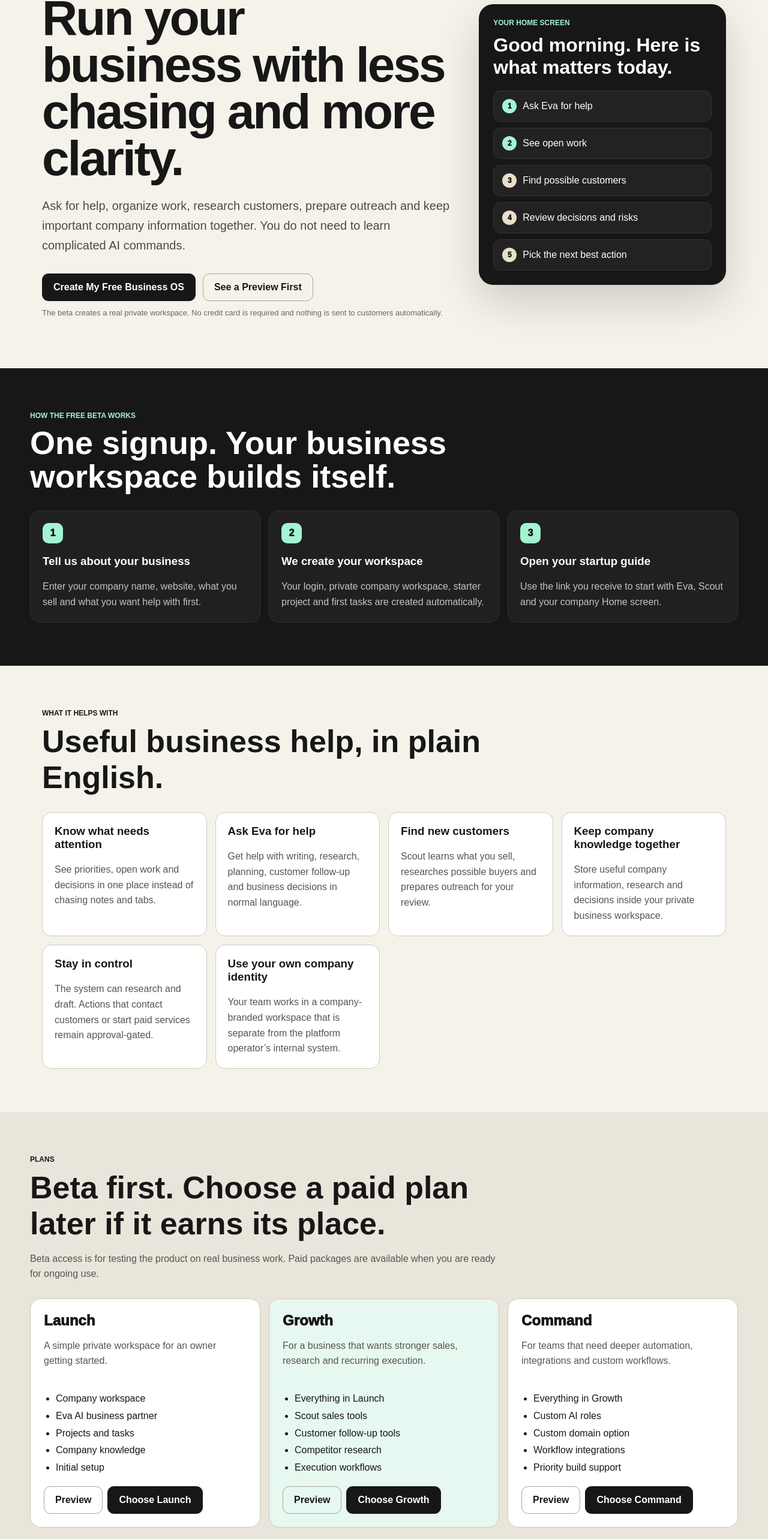
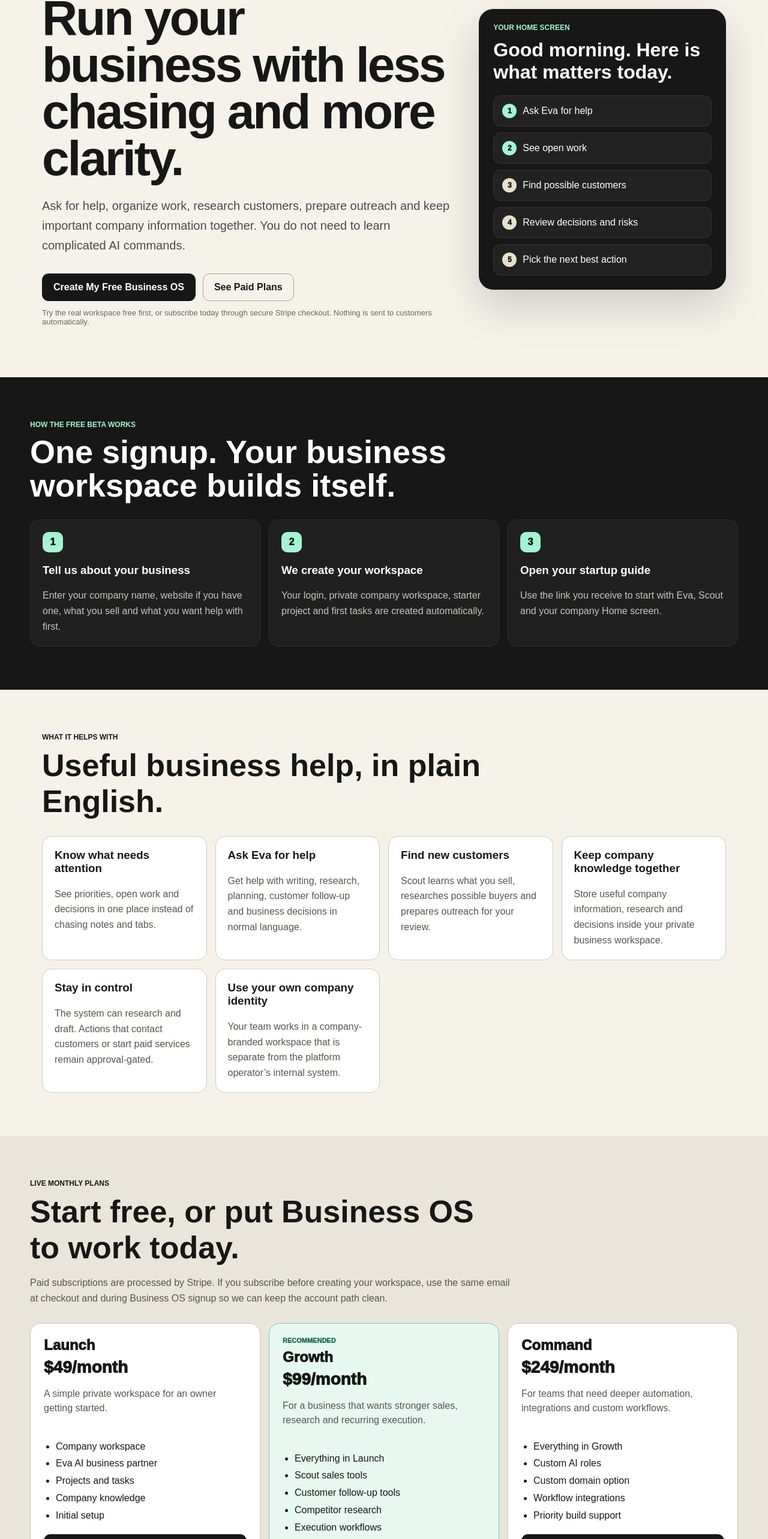
Before and after one commit to jimrusk/aridon-app, a Next.js app: page /business-os in a window 1280 px wide. Shown: the part 195-2761 px from the top of the page at 60% size. Built offline with nearby package versions, Linux system fonts and the light colour scheme.

Commit message:
Launch direct Stripe subscription checkout

```diff
--- a/app/business-os/page.tsx
+++ b/app/business-os/page.tsx
@@ -1,4 +1,5 @@
 import Link from 'next/link';
+import { directCheckout } from '../../lib/directCheckout';
 
 const benefits = [
   ['Know what needs attention', 'See priorities, open work and decisions in one place instead of chasing notes and tabs.'],
@@ -10,9 +11,9 @@ const benefits = [
 ];
 
 const plans = [
-  { id: 'launch', name: 'Launch', line: 'A simple private workspace for an owner getting started.', items: ['Company workspace', 'Eva AI business partner', 'Projects and tasks', 'Company knowledge', 'Initial setup'] },
-  { id: 'growth', name: 'Growth', line: 'For a business that wants stronger sales, research and recurring execution.', items: ['Everything in Launch', 'Scout sales tools', 'Customer follow-up tools', 'Competitor research', 'Execution workflows'] },
-  { id: 'command', name: 'Command', line: 'For teams that need deeper automation, integrations and custom workflows.', items: ['Everything in Growth', 'Custom AI roles', 'Custom domain option', 'Workflow integrations', 'Priority build support'] },
+  { id: 'launch' as const, name: 'Launch', line: 'A simple private workspace for an owner getting started.', items: ['Company workspace', 'Eva AI business partner', 'Projects and tasks', 'Company knowledge', 'Initial setup'] },
+  { id: 'growth' as const, name: 'Growth', line: 'For a business that wants stronger sales, research and recurring execution.', items: ['Everything in Launch', 'Scout sales tools', 'Customer follow-up tools', 'Competitor research', 'Execution workflows'] },
+  { id: 'command' as const, name: 'Command', line: 'For teams that need deeper automation, integrations and custom workflows.', items: ['Everything in Growth', 'Custom AI roles', 'Custom domain option', 'Workflow integrations', 'Priority build support'] },
 ];
 
 export default function BusinessOSLanding() {
@@ -34,9 +35,9 @@ export default function BusinessOSLanding() {
             <p style={{ fontSize: '20px', lineHeight: 1.65, maxWidth: '780px', color: '#4B4B46' }}>Ask for help, organize work, research customers, prepare outreach and keep important company information together. You do not need to learn complicated AI commands.</p>
             <div style={{ display: 'flex', gap: '12px', flexWrap: 'wrap', marginTop: '30px' }}>
               <Link href="/business-os/beta" style={primaryButton}>Create My Free Business OS</Link>
-              <Link href="/business-os/signup" style={secondaryButton}>See a Preview First</Link>
+              <a href="#plans" style={secondaryButton}>See Paid Plans</a>
             </div>
-            <p style={{ color: '#6A675F', fontSize: '13px', marginTop: '12px' }}>The beta creates a real private workspace. No credit card is required and nothing is sent to customers automatically.</p>
+            <p style={{ color: '#6A675F', fontSize: '13px', marginTop: '12px' }}>Try the real workspace free first, or subscribe today through secure Stripe checkout. Nothing is sent to customers automatically.</p>
           </div>
 
           <div style={{ background: '#171717', color: '#fff', borderRadius: '24px', padding: '24px', boxShadow: '0 28px 70px rgba(0,0,0,.16)' }}>
@@ -56,7 +57,7 @@ export default function BusinessOSLanding() {
           <div style={{ color: '#A4F3D3', fontWeight: 900, fontSize: '12px' }}>HOW THE FREE BETA WORKS</div>
           <h2 style={{ fontSize: 'clamp(34px,5vw,54px)', lineHeight: 1.05, margin: '10px 0 28px', maxWidth: '800px' }}>One signup. Your business workspace builds itself.</h2>
           <div style={{ display: 'grid', gridTemplateColumns: 'repeat(auto-fit,minmax(250px,1fr))', gap: '14px' }}>
-            <Step number="1" title="Tell us about your business" text="Enter your company name, website, what you sell and what you want help with first." />
+            <Step number="1" title="Tell us about your business" text="Enter your company name, website if you have one, what you sell and what you want help with first." />
             <Step number="2" title="We create your workspace" text="Your login, private company workspace, starter project and first tasks are created automatically." />
             <Step number="3" title="Open your startup guide" text="Use the link you receive to start with Eva, Scout and your company Home screen." />
           </div>
@@ -70,25 +71,31 @@ export default function BusinessOSLanding() {
         </div>
       </section>
 
-      <section style={{ background: '#E9E5DB', padding: '72px 20px' }}>
+      <section id="plans" style={{ background: '#E9E5DB', padding: '72px 20px' }}>
         <div style={{ maxWidth: '1180px', margin: '0 auto' }}>
-          <div style={{ maxWidth: '780px', marginBottom: '28px' }}><div style={{ fontWeight: 900, fontSize: '12px' }}>PLANS</div><h2 style={{ fontSize: 'clamp(34px,5vw,52px)', margin: '10px 0' }}>Beta first. Choose a paid plan later if it earns its place.</h2><p style={{ color: '#55554F', lineHeight: 1.6 }}>Beta access is for testing the product on real business work. Paid packages are available when you are ready for ongoing use.</p></div>
+          <div style={{ maxWidth: '800px', marginBottom: '28px' }}><div style={{ fontWeight: 900, fontSize: '12px' }}>LIVE MONTHLY PLANS</div><h2 style={{ fontSize: 'clamp(34px,5vw,52px)', margin: '10px 0' }}>Start free, or put Business OS to work today.</h2><p style={{ color: '#55554F', lineHeight: 1.6 }}>Paid subscriptions are processed by Stripe. If you subscribe before creating your workspace, use the same email at checkout and during Business OS signup so we can keep the account path clean.</p></div>
           <div style={{ display: 'grid', gridTemplateColumns: 'repeat(auto-fit,minmax(260px,1fr))', gap: '14px' }}>
             {plans.map((plan, index) => (
-              <article key={plan.name} style={{ background: index === 1 ? '#E7F8F0' : '#fff', border: '1px solid #CFC9BD', borderRadius: '18px', padding: '22px' }}>
+              <article key={plan.name} style={{ background: index === 1 ? '#E7F8F0' : '#fff', border: `1px solid ${index === 1 ? '#7BC8AA' : '#CFC9BD'}`, borderRadius: '18px', padding: '22px' }}>
+                {index === 1 && <div style={{ fontWeight: 950, fontSize: '11px', color: '#1D6C50', marginBottom: '8px' }}>RECOMMENDED</div>}
                 <div style={{ fontWeight: 950, fontSize: '24px' }}>{plan.name}</div>
+                <div style={{ fontWeight: 950, fontSize: '28px', margin: '7px 0' }}>{directCheckout[plan.id].price}</div>
                 <p style={{ color: '#56564F', lineHeight: 1.55, minHeight: '70px' }}>{plan.line}</p>
                 <ul style={{ lineHeight: 1.8, paddingLeft: '20px' }}>{plan.items.map(item => <li key={item}>{item}</li>)}</ul>
-                <div style={{ display: 'flex', gap: '8px', flexWrap: 'wrap', marginTop: '8px' }}><Link href={`/business-os/signup?plan=${plan.id}`} style={secondaryButton}>Preview</Link><Link href={`/business-os/checkout?plan=${plan.id}`} style={primaryButton}>Choose {plan.name}</Link></div>
+                <div style={{ display: 'grid', gap: '8px', marginTop: '12px' }}>
+                  <a href={directCheckout[plan.id].url} style={{ ...primaryButton, textAlign: 'center' }}>Subscribe to {plan.name}</a>
+                  <Link href="/business-os/beta" style={{ ...secondaryButton, textAlign: 'center' }}>Try Free First</Link>
+                </div>
               </article>
             ))}
           </div>
+          <div style={{ marginTop: '18px', color: '#625E55', lineHeight: 1.6, fontSize: '13px' }}>Stripe shows the final recurring price and payment details before you subscribe. You can review everything before completing checkout. See the <Link href="/business-os/terms" style={{ color: '#171717', fontWeight: 850 }}>Business OS Terms</Link> and <Link href="/business-os/privacy" style={{ color: '#171717', fontWeight: 850 }}>Privacy Notice</Link>.</div>
         </div>
       </section>
 
-      <section style={{ background: '#DDE9FF', padding: '64px 20px' }}><div style={{ maxWidth: '900px', margin: '0 auto', textAlign: 'center' }}><h2 style={{ fontSize: 'clamp(36px,6vw,60px)', margin: '0 0 18px', letterSpacing: '-2px' }}>Ready to build yours?</h2><p style={{ fontSize: '19px', color: '#3E4756', lineHeight: 1.6 }}>Use one simple form. Your Business OS will create the starting workspace for you.</p><Link href="/business-os/beta" style={{ ...primaryButton, display: 'inline-block', marginTop: '14px' }}>Start My Free Beta</Link></div></section>
+      <section style={{ background: '#DDE9FF', padding: '64px 20px' }}><div style={{ maxWidth: '900px', margin: '0 auto', textAlign: 'center' }}><h2 style={{ fontSize: 'clamp(36px,6vw,60px)', margin: '0 0 18px', letterSpacing: '-2px' }}>Ready to build yours?</h2><p style={{ fontSize: '19px', color: '#3E4756', lineHeight: 1.6 }}>Start with a free workspace, or choose Growth and begin a paid subscription today.</p><div style={{ display: 'flex', justifyContent: 'center', gap: '10px', flexWrap: 'wrap', marginTop: '14px' }}><Link href="/business-os/beta" style={primaryButton}>Start My Free Beta</Link><a href={directCheckout.growth.url} style={secondaryButton}>Subscribe to Growth · $99/month</a></div></div></section>
 
-      <footer style={{ padding: '28px 20px', textAlign: 'center', color: '#6D6D68', fontSize: '12px' }}>Private Business OS · AI tools inside your company’s private workspace</footer>
+      <footer style={{ padding: '28px 20px', textAlign: 'center', color: '#6D6D68', fontSize: '12px' }}>Private Business OS · AI tools inside your company’s private workspace · <Link href="/business-os/terms" style={{ color: 'inherit' }}>Terms</Link> · <Link href="/business-os/privacy" style={{ color: 'inherit' }}>Privacy</Link></footer>
       <style>{`@media (max-width:820px){.hero-grid{grid-template-columns:1fr !important}.hero-grid h1{letter-spacing:-2px !important}}`}</style>
     </main>
   );
```
